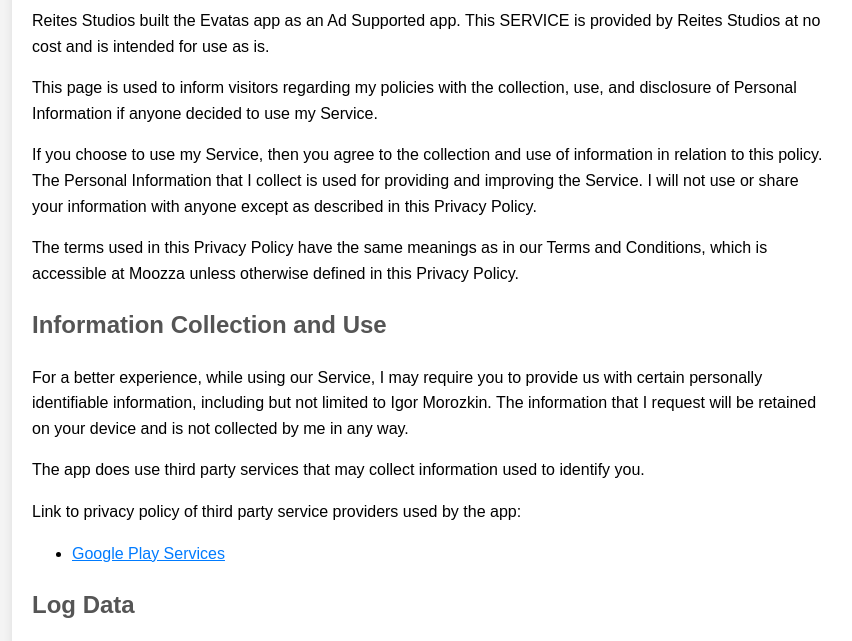
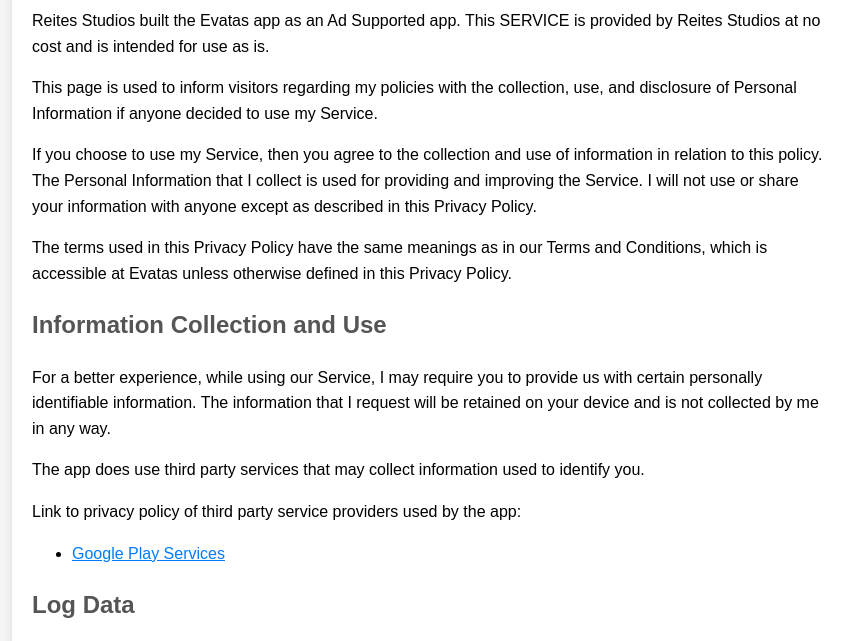
Before and after one commit to reitesstudios/evatas, a plain HTML site: page index.html in a window 1280 px wide. Shown: the part 126-767 px from the top of the page, without its empty margins (208-1060 px from the left). Drawn offline with Linux system fonts and the light colour scheme.

Commit message:
Update index.html

```diff
--- a/index.html
+++ b/index.html
@@ -40,10 +40,10 @@
         <p>Reites Studios built the Evatas app as an Ad Supported app. This SERVICE is provided by Reites Studios at no cost and is intended for use as is.</p>
         <p>This page is used to inform visitors regarding my policies with the collection, use, and disclosure of Personal Information if anyone decided to use my Service.</p>
         <p>If you choose to use my Service, then you agree to the collection and use of information in relation to this policy. The Personal Information that I collect is used for providing and improving the Service. I will not use or share your information with anyone except as described in this Privacy Policy.</p>
-        <p>The terms used in this Privacy Policy have the same meanings as in our Terms and Conditions, which is accessible at Moozza unless otherwise defined in this Privacy Policy.</p>
+        <p>The terms used in this Privacy Policy have the same meanings as in our Terms and Conditions, which is accessible at Evatas unless otherwise defined in this Privacy Policy.</p>
 
         <h2>Information Collection and Use</h2>
-        <p>For a better experience, while using our Service, I may require you to provide us with certain personally identifiable information, including but not limited to Igor Morozkin. The information that I request will be retained on your device and is not collected by me in any way.</p>
+        <p>For a better experience, while using our Service, I may require you to provide us with certain personally identifiable information. The information that I request will be retained on your device and is not collected by me in any way.</p>
         <p>The app does use third party services that may collect information used to identify you.</p>
         <p>Link to privacy policy of third party service providers used by the app:</p>
         <ul>
```
